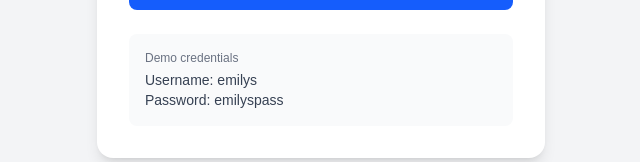
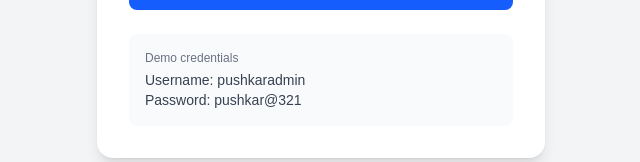
Before and after one commit to pushkar-31/Newgenesis-Assignment, a Next.js app: page /login in a window 1280 px wide. Shown: the part 496-658 px from the top of the page, without its empty margins (319-959 px from the left). Built offline with nearby package versions, Linux system fonts and the light colour scheme.

Commit message:
credentials update

```diff
--- a/app/login/page.tsx
+++ b/app/login/page.tsx
@@ -126,11 +126,11 @@ export default function LoginPage() {
           </p>
 
           <p className="mt-1 text-sm text-gray-700">
-            Username: <span className="font-medium">emilys</span>
+            Username: <span className="font-medium">pushkaradmin</span>
           </p>
 
           <p className="text-sm text-gray-700">
-            Password: <span className="font-medium">emilyspass</span>
+            Password: <span className="font-medium">pushkar@321</span>
           </p>
         </div>
       </div>
```
